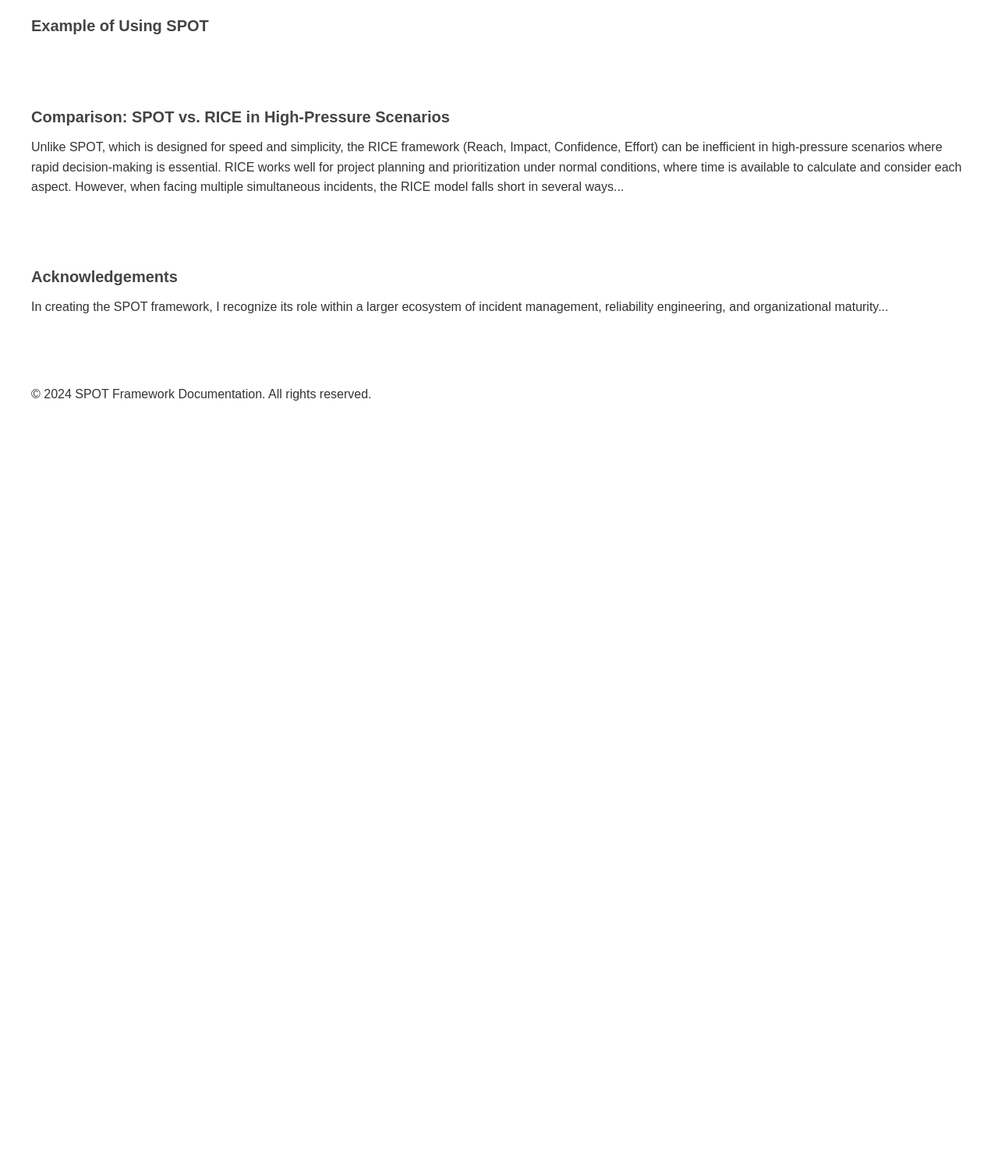
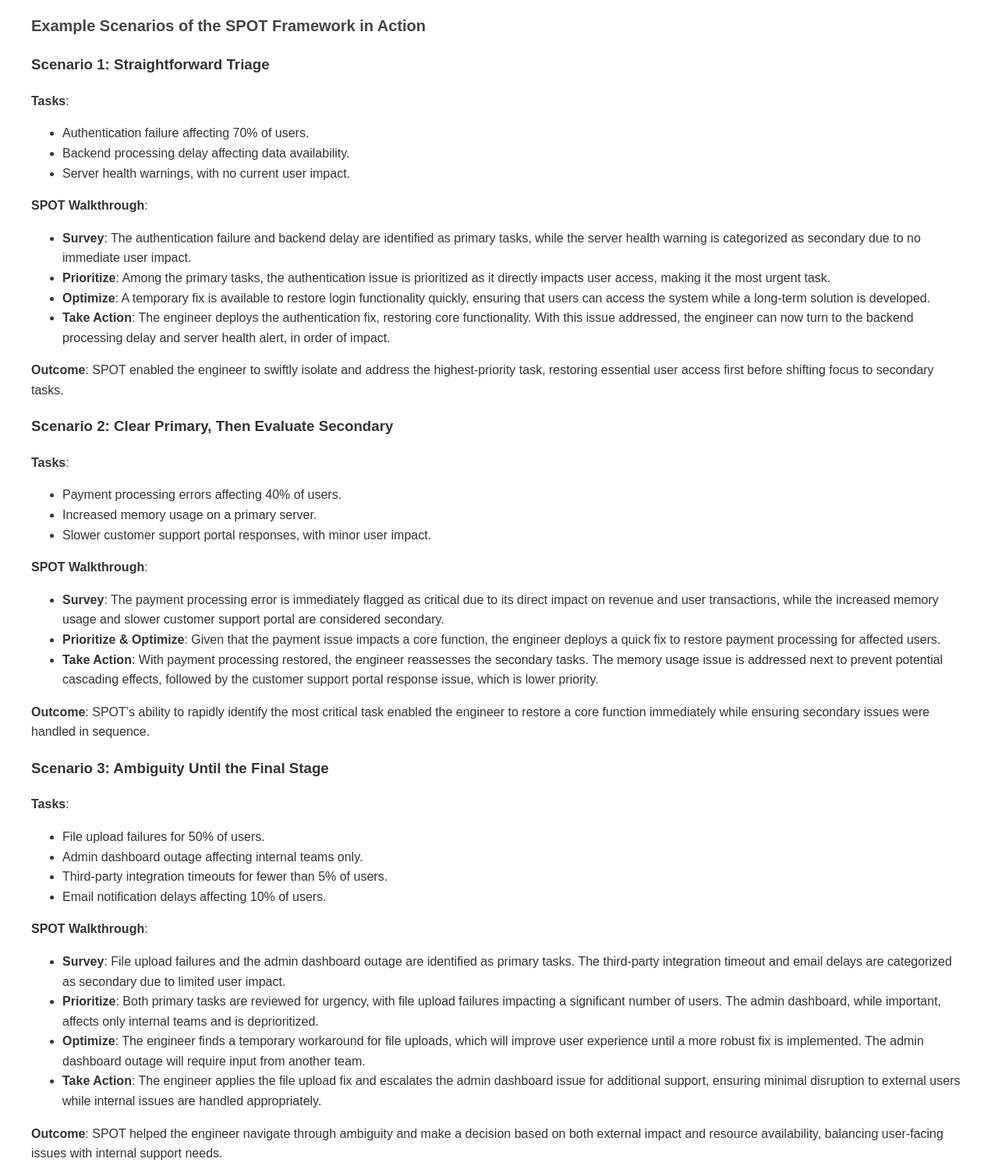
Before and after one commit to spot-priority/spot-priority.github.io, a plain HTML site: page docs/index.html in a window 1280 px wide. Shown: the part 1560-3056 px from the top of the page at 78% size. Before the commit the page ends 2135 px from the top, so only its background shows below. Drawn offline with Linux system fonts and the light colour scheme.

Commit message:
Update index.html
adding example scenarios as part of migration part 2

```diff
--- a/docs/index.html
+++ b/docs/index.html
@@ -68,8 +68,55 @@
 </section>
 
 <section>
-    <h2>Example of Using SPOT</h2>
-    <!-- Insert scenarios here in a list or table format for better readability -->
+    <h2>Example Scenarios of the SPOT Framework in Action</h2>
+
+    <h3>Scenario 1: Straightforward Triage</h3>
+    <p><strong>Tasks</strong>:</p>
+    <ul>
+        <li>Authentication failure affecting 70% of users.</li>
+        <li>Backend processing delay affecting data availability.</li>
+        <li>Server health warnings, with no current user impact.</li>
+    </ul>
+    <p><strong>SPOT Walkthrough</strong>:</p>
+    <ul>
+        <li><strong>Survey</strong>: The authentication failure and backend delay are identified as primary tasks, while the server health warning is categorized as secondary due to no immediate user impact.</li>
+        <li><strong>Prioritize</strong>: Among the primary tasks, the authentication issue is prioritized as it directly impacts user access, making it the most urgent task.</li>
+        <li><strong>Optimize</strong>: A temporary fix is available to restore login functionality quickly, ensuring that users can access the system while a long-term solution is developed.</li>
+        <li><strong>Take Action</strong>: The engineer deploys the authentication fix, restoring core functionality. With this issue addressed, the engineer can now turn to the backend processing delay and server health alert, in order of impact.</li>
+    </ul>
+    <p><strong>Outcome</strong>: SPOT enabled the engineer to swiftly isolate and address the highest-priority task, restoring essential user access first before shifting focus to secondary tasks.</p>
+
+    <h3>Scenario 2: Clear Primary, Then Evaluate Secondary</h3>
+    <p><strong>Tasks</strong>:</p>
+    <ul>
+        <li>Payment processing errors affecting 40% of users.</li>
+        <li>Increased memory usage on a primary server.</li>
+        <li>Slower customer support portal responses, with minor user impact.</li>
+    </ul>
+    <p><strong>SPOT Walkthrough</strong>:</p>
+    <ul>
+        <li><strong>Survey</strong>: The payment processing error is immediately flagged as critical due to its direct impact on revenue and user transactions, while the increased memory usage and slower customer support portal are considered secondary.</li>
+        <li><strong>Prioritize & Optimize</strong>: Given that the payment issue impacts a core function, the engineer deploys a quick fix to restore payment processing for affected users.</li>
+        <li><strong>Take Action</strong>: With payment processing restored, the engineer reassesses the secondary tasks. The memory usage issue is addressed next to prevent potential cascading effects, followed by the customer support portal response issue, which is lower priority.</li>
+    </ul>
+    <p><strong>Outcome</strong>: SPOT’s ability to rapidly identify the most critical task enabled the engineer to restore a core function immediately while ensuring secondary issues were handled in sequence.</p>
+
+    <h3>Scenario 3: Ambiguity Until the Final Stage</h3>
+    <p><strong>Tasks</strong>:</p>
+    <ul>
+        <li>File upload failures for 50% of users.</li>
+        <li>Admin dashboard outage affecting internal teams only.</li>
+        <li>Third-party integration timeouts for fewer than 5% of users.</li>
+        <li>Email notification delays affecting 10% of users.</li>
+    </ul>
+    <p><strong>SPOT Walkthrough</strong>:</p>
+    <ul>
+        <li><strong>Survey</strong>: File upload failures and the admin dashboard outage are identified as primary tasks. The third-party integration timeout and email delays are categorized as secondary due to limited user impact.</li>
+        <li><strong>Prioritize</strong>: Both primary tasks are reviewed for urgency, with file upload failures impacting a significant number of users. The admin dashboard, while important, affects only internal teams and is deprioritized.</li>
+        <li><strong>Optimize</strong>: The engineer finds a temporary workaround for file uploads, which will improve user experience until a more robust fix is implemented. The admin dashboard outage will require input from another team.</li>
+        <li><strong>Take Action</strong>: The engineer applies the file upload fix and escalates the admin dashboard issue for additional support, ensuring minimal disruption to external users while internal issues are handled appropriately.</li>
+    </ul>
+    <p><strong>Outcome</strong>: SPOT helped the engineer navigate through ambiguity and make a decision based on both external impact and resource availability, balancing user-facing issues with internal support needs.</p>
 </section>
 
 <section>
```
